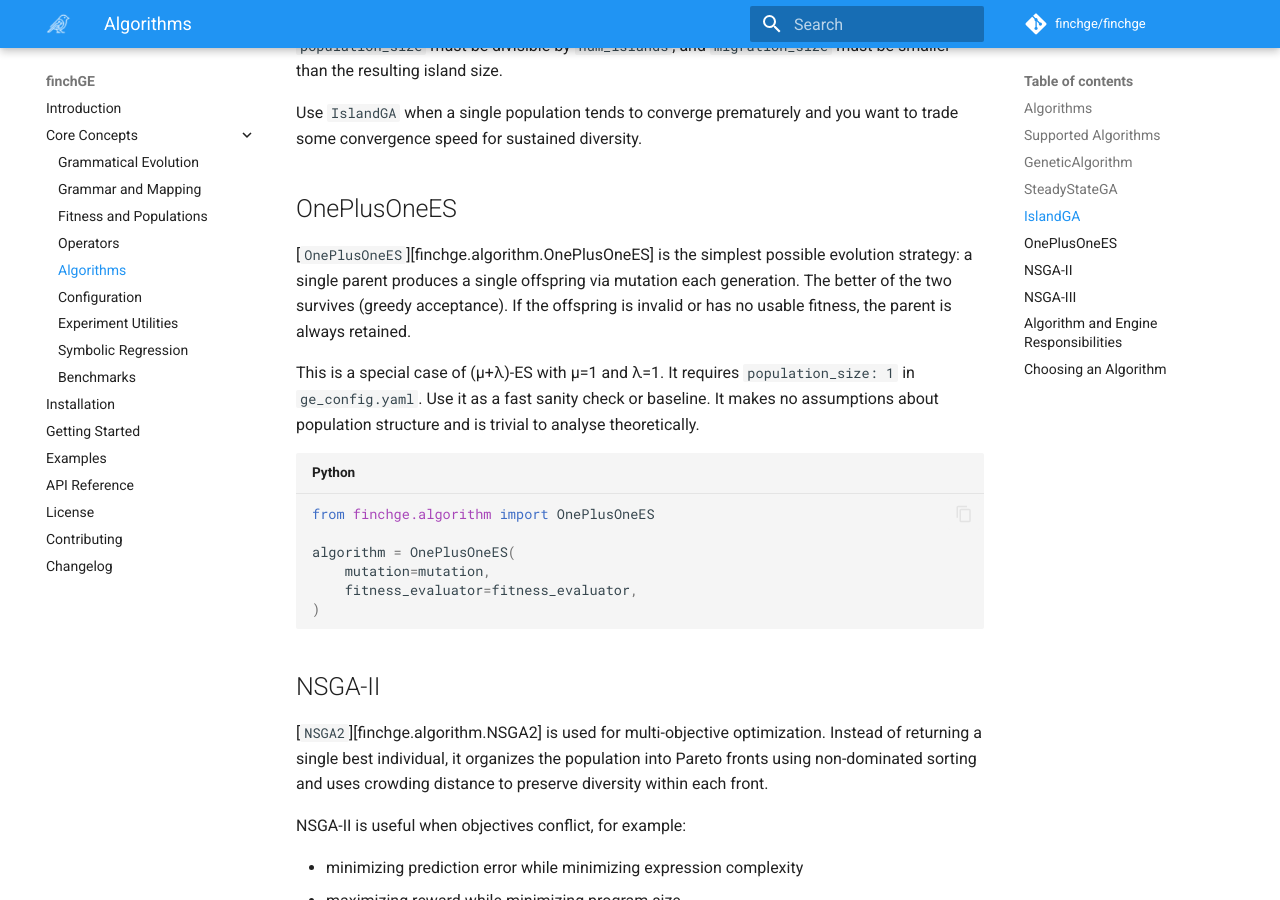
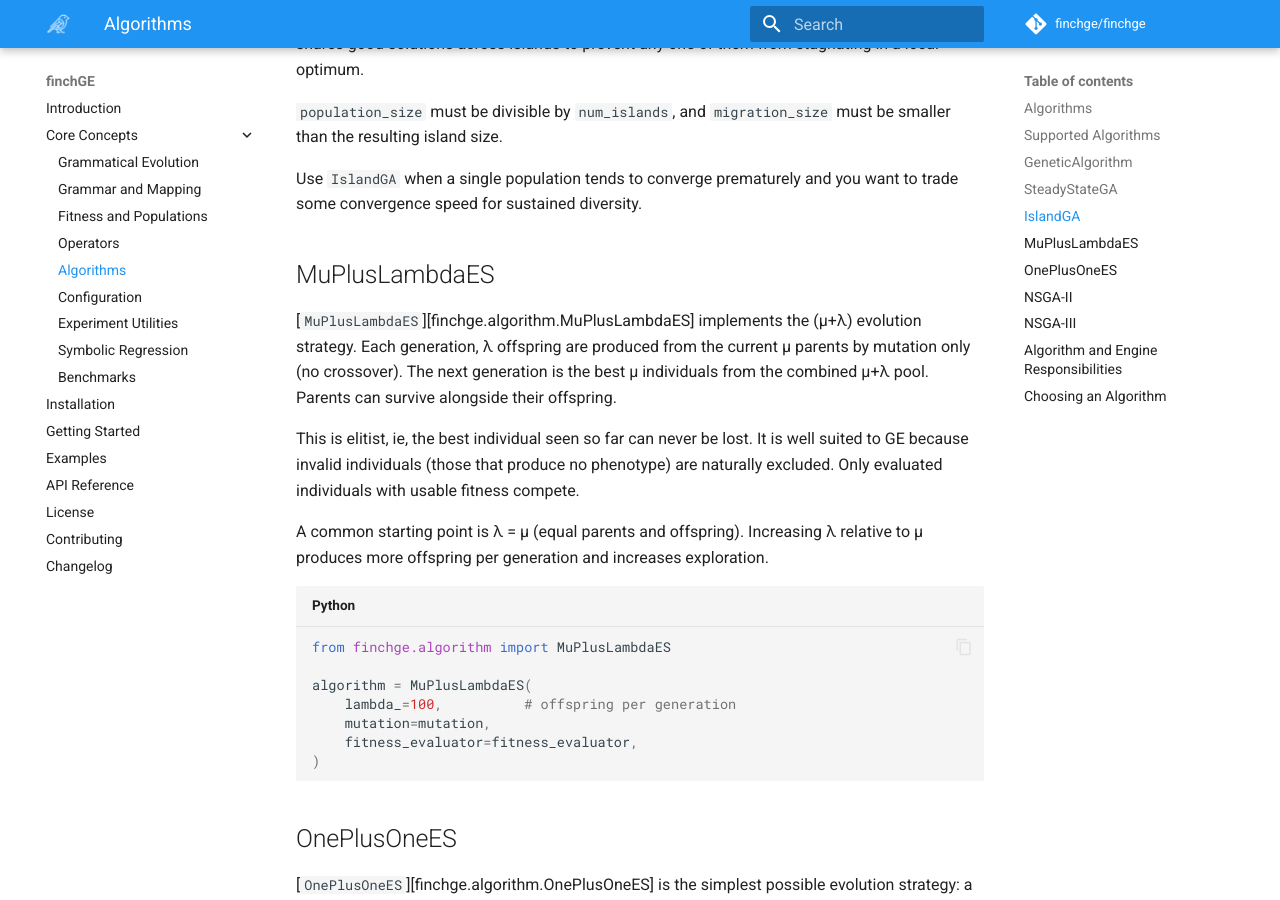
Before and after one commit to darshanz/finchge, an MkDocs documentation site: the page built from docs/algorithms.md, in a window 1280 px wide and 900 px high, scrolled down 2155 px. Built offline with MkDocs 1.6.1 and Material for MkDocs 9.7.7, drawn with Linux system fonts in a browser that asks for light colours; comment, search, counter and statistics services are not loaded; some of the changed text lies outside the part shown.

Commit message:
docs: docs updated to include mupluslambda  strategy

````diff
--- a/docs/algorithms.md
+++ b/docs/algorithms.md
@@ -11,6 +11,7 @@ In FinchGE, algorithms are lower-level evolutionary components. A full Grammatic
 | [`GeneticAlgorithm`][finchge.algorithm.GeneticAlgorithm] | Single-objective | Standard grammatical evolution with one scalar fitness objective. |
 | [`SteadyStateGA`][finchge.algorithm.SteadyStateGA] | Single-objective | Genitor-style steady-state replacement; offspring enter the population immediately. |
 | [`IslandGA`][finchge.algorithm.IslandGA] | Single-objective | Parallel sub-populations with periodic migration to preserve diversity. |
+| [`MuPlusLambdaES`][finchge.algorithm.MuPlusLambdaES] | Single-objective | (µ+λ)-ES: best µ from µ parents + λ offspring survive each generation. |
 | [`OnePlusOneES`][finchge.algorithm.OnePlusOneES] | Single-objective | Simplest evolution strategy: one parent produces one offspring; the better survives. |
 | [`NSGA2`][finchge.algorithm.NSGA2] | Multi-objective | Pareto-based optimization using non-dominated sorting and crowding distance. |
 | [`NSGA3`][finchge.algorithm.NSGA3] | Multi-objective | Many-objective optimization using reference points. |
@@ -69,6 +70,33 @@ must be smaller than the resulting island size.
 
 Use `IslandGA` when a single population tends to converge prematurely and
 you want to trade some convergence speed for sustained diversity.
+
+
+## MuPlusLambdaES
+
+[`MuPlusLambdaES`][finchge.algorithm.MuPlusLambdaES] implements the (µ+λ) evolution
+strategy. Each generation, λ offspring are produced from the current µ parents by
+mutation only (no crossover). The next generation is the best µ individuals from
+the combined µ+λ pool. Parents can survive alongside their offspring.
+
+This is elitist, ie, the best individual seen so far can never be lost. It is well
+suited to GE because invalid individuals (those that produce no phenotype) are
+naturally excluded. Only evaluated individuals with usable fitness compete.
+
+A common starting point is λ = µ (equal parents and offspring). Increasing λ
+relative to µ produces more offspring per generation and increases exploration.
+
+```python
+from finchge.algorithm import MuPlusLambdaES
+
+algorithm = MuPlusLambdaES(
+    lambda_=100,          # offspring per generation
+    mutation=mutation,
+    fitness_evaluator=fitness_evaluator,
+)
+```
+
+
 
 
 ## OnePlusOneES
````
